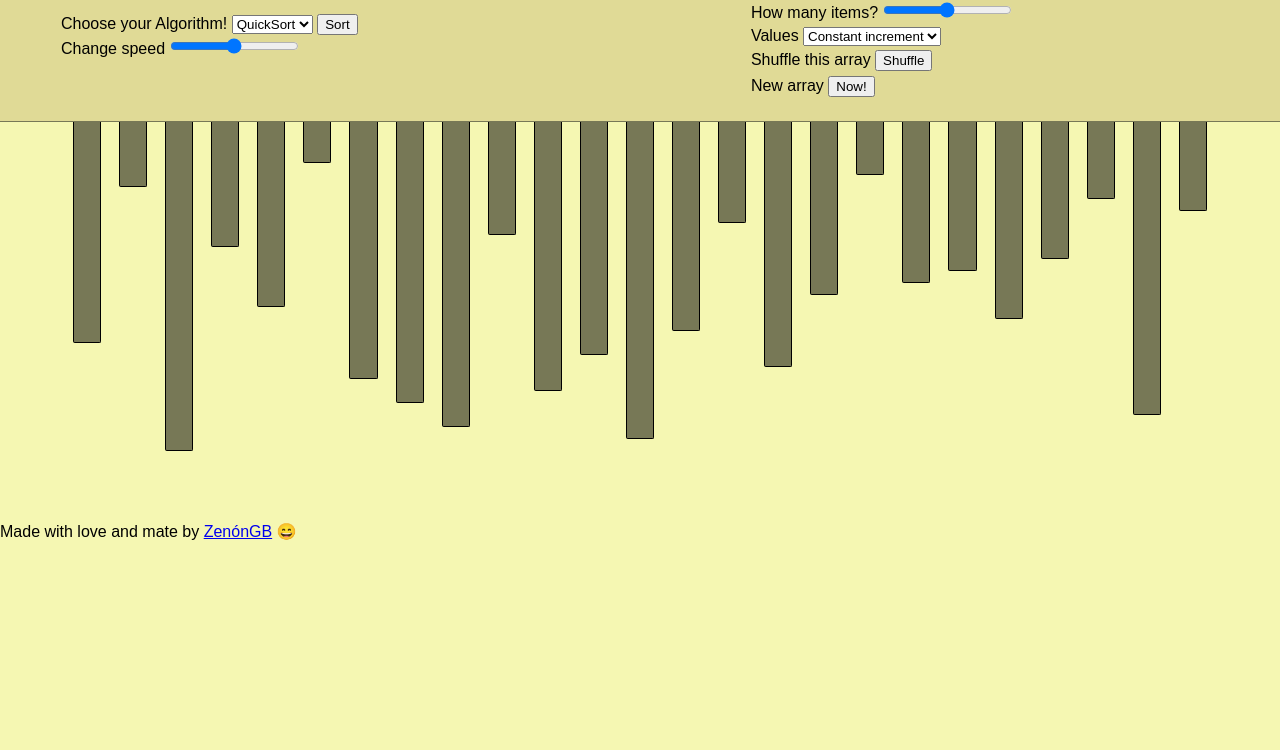
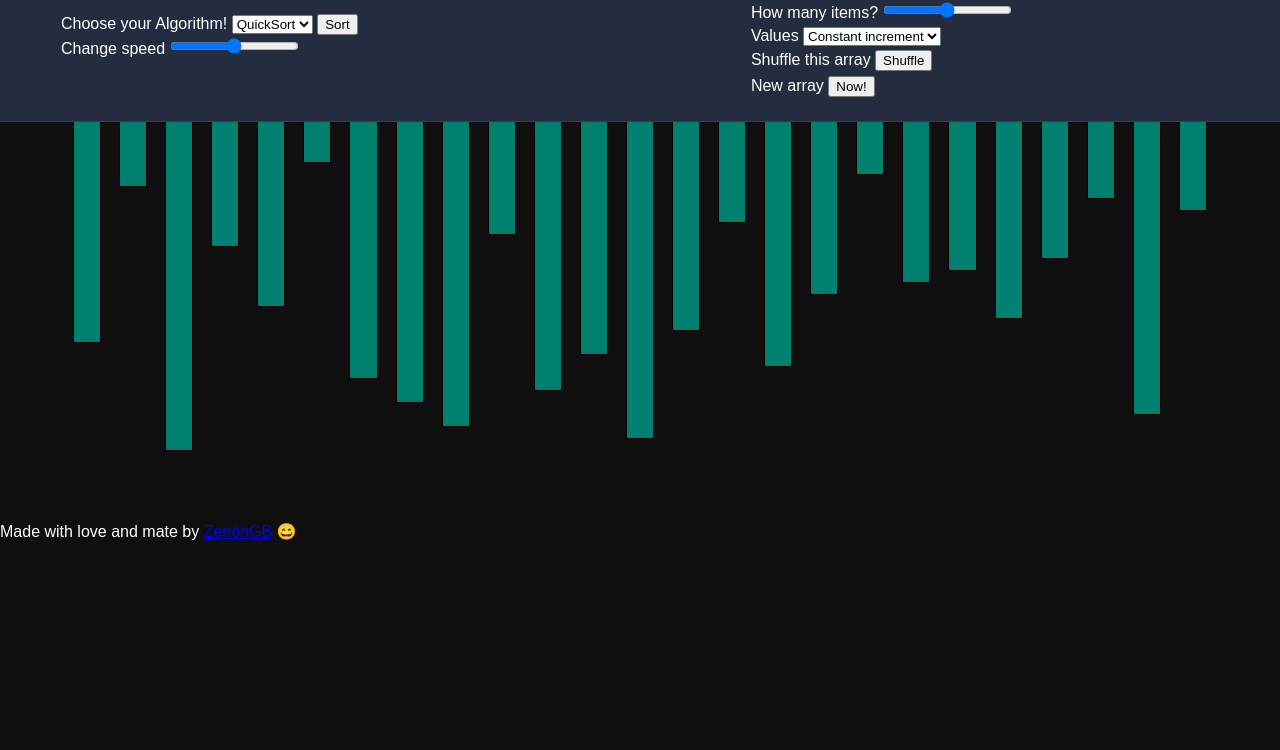
Before and after one commit to Zenongb/sortAlgoVisualizer, a plain HTML site: page index.html in a window 1280 px wide. Shown: the part 50-800 px from the top of the page. Drawn offline with Linux system fonts and the light colour scheme.

Commit message:
updated color palette

```diff
--- a/css/style.css
+++ b/css/style.css
@@ -1,13 +1,12 @@
-/*
-	color palette:
-	base: f5f7b2; creamy cream
-	base2: E0DA96; brown cream
-	outlayer1: 1cc5dc;  lightblue
-	outlayer2: 890596;	purple
-	outlayer3: cf0000;	red
-	outlayer4: 49912F;  pretty solid green
-	outlayer5: 777856;  good gray
-*/
+
+:root {
+  /* colors declaration */
+  --primary: #008170;
+  --secondary: #005B41;
+  --background: #0F0F0F;
+  --detail: #232D3F;
+  color: white;
+}
 
 * {
 	margin: 0;
@@ -24,8 +23,8 @@ header {
 	display: flex;
 	justify-content: space-between;
 	height: auto;
-	border-bottom: solid 1px #777856;
-	background-color: #E0DA96;
+	border-bottom: solid 1px var(--secondary);
+	background-color: var(--detail);
 	padding: 3vh;
 }
 
@@ -49,12 +48,9 @@ header > h2 {
 .selector {
 	margin-top: 1%;
 }
-#shuffleBtn {
-
-}
 
 body {
-	background-color: #f5f7b2;
+	background-color: var(--background);
 }
 
 
@@ -82,7 +78,7 @@ main {
 	vertical-align: top;
 }
 .idle {
-	background-color: #777856;
+	background-color: var(--primary);
 }
 
 .comparing {
```
